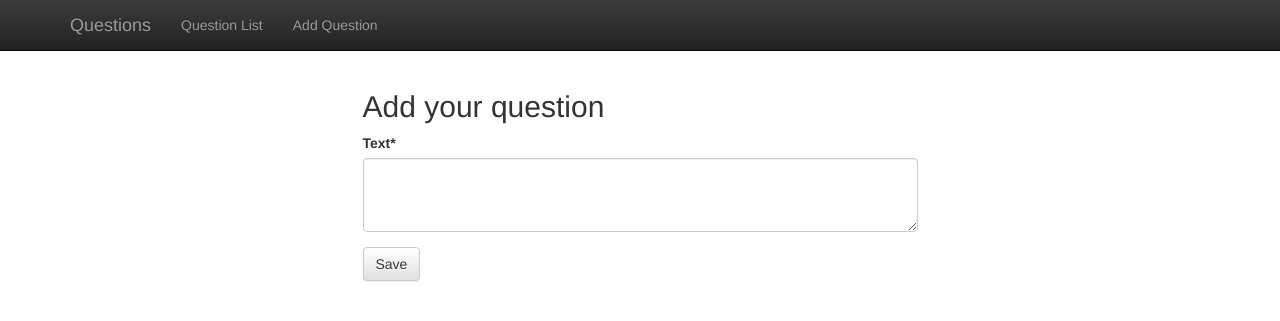
After one commit to eugenzor/questions, a Django app: page /create/ in a window 1280 px wide. The commit adds this page. Shown: the top 321 px of the page. Run offline with Django 3.2, Linux system fonts and the light colour scheme; some libraries are stand-ins or nearby versions.

Commit message:
Project is working

```diff
--- a/pytest.ini
+++ b/pytest.ini
@@ -1,6 +1,6 @@
 [pytest]
 python_files=test*.py
-DJANGO_SETTINGS_MODULE = application.settings.test
+DJANGO_SETTINGS_MODULE = questions.settings.test
 ;addopts = --nomigrations --cov=. --cov-report=html --pep8 --pylint
 pep8maxlinelength = 119
 ;addopts = --nomigrations --cov=. --cov-report=html
--- /dev/null
+++ b/questions/forms.py
@@ -0,0 +1,17 @@
+from django.forms import ModelForm, Textarea
+from .models import QuestionVersioned, Answer
+
+
+class QuestionForm(ModelForm):
+    class Meta:
+        model = QuestionVersioned
+        fields = ['text']
+        widgets = {
+            'text': Textarea(attrs={'rows': 3}),
+        }
+
+class AnswerForm(ModelForm):
+    class Meta:
+        model = Answer
+        fields = ['text']
+        labels = {'text': ''}
--- /dev/null
+++ b/questions/models.py
@@ -0,0 +1,67 @@
+from django.db import models
+from django.db import transaction
+
+
+class CreatedAtFormatMixin(object):
+    def get_created_at(self, fmt="%d/%m/%y %H:%M"):
+        return self.created_at.strftime(fmt)
+
+
+class Subject(models.Model):
+    created_at = models.DateTimeField(auto_now_add=True)
+
+    def __str__(self):
+        return self.pk
+
+
+class Question(CreatedAtFormatMixin, models.Model):
+    subject = models.ForeignKey(Subject, on_delete=models.CASCADE)
+    actual = models.BooleanField(default=True, db_index=True)
+    created_at = models.DateTimeField(auto_now_add=True)
+    text = models.CharField(max_length=255)
+    edit_count = models.PositiveIntegerField(default=0)
+    answer_count = models.PositiveIntegerField(default=0)
+
+    class Meta:
+        ordering = ["created_at"]
+
+    def __str__(self):
+        return "%d %s" % (self.subject_id, self.text)
+
+
+class QuestionVersioned(Question):
+    class Meta:
+        proxy = True
+
+    @transaction.atomic
+    def save(self):
+        if self.pk:
+            Question.objects.filter(subject_id=self.subject_id).update(actual=False)
+            self.pk = None
+            self.created_at = None
+            self.actual = True
+            self.edit_count += 1
+        else:
+            subject = Subject()
+            subject.save()
+            self.subject = subject
+        return super(QuestionVersioned, self).save()
+
+
+class Answer(CreatedAtFormatMixin, models.Model):
+    question = models.ForeignKey(Question, on_delete=models.CASCADE)
+    created_at = models.DateTimeField(auto_now_add=True)
+    text = models.CharField(max_length=255)
+
+    class Meta:
+        ordering = ["created_at"]
+
+    @transaction.atomic
+    def save(self):
+        if not self.pk:
+            self.question.answer_count += 1
+            self.question.save()
+        return super(Answer, self).save()
+
+    def __str__(self):
+        return "%d %s" % (self.question_id, self.text)
--- a/questions/settings/base.py
+++ b/questions/settings/base.py
@@ -25,6 +25,8 @@ INSTALLED_APPS = [
     'django.contrib.messages',
     'django.contrib.staticfiles',
     'django.contrib.sites',
+
+    'crispy_forms',
 
     'questions',
 ]
@@ -96,3 +98,5 @@ STATICFILES_DIRS = [
 ]
 
 STATIC_ROOT = os.path.join(BASE_DIR, "static")
+
+CRISPY_TEMPLATE_PACK = 'bootstrap3'
--- a/questions/static/css/base.css
+++ b/questions/static/css/base.css
@@ -3,3 +3,11 @@ body {
     padding-bottom: 40px;
     height: 100%;
 }
+
+.answers div{
+    margin-bottom: 20px;
+}
+
+.answer-form #id_text {
+    width: 100%
+}
--- a/questions/templates/base.html
+++ b/questions/templates/base.html
@@ -4,7 +4,7 @@
     <head>
         <meta charset="utf-8">
         <meta http-equiv="x-ua-compatible" content="ie=edge">
-        <title>{% block title %}Django Project{% endblock title %}</title>
+        <title>{% block title %}Questions Project{% endblock title %}</title>
         <meta name="viewport" content="width=device-width, initial-scale=1.0">
         <meta name="description" content="">
         <meta name="author" content="">
@@ -49,14 +49,15 @@
                         <span class="icon-bar"></span>
                         <span class="icon-bar"></span>
                     </button>
-                    <a class="navbar-brand" href="{% url 'home' %}">Django Project</a>
+                    <a class="navbar-brand" href="{% url 'question_list' %}">Questions</a>
                 </div>
                 <div id="navbar" class="collapse navbar-collapse">
+
+                    <ul class="nav navbar-nav">
+                        <li><a href="{% url 'question_list' %}">Question List</a></li>
+                        <li><a href="{% url 'question_create' %}">Add Question</a></li>
+                    </ul>
 {% comment %}
-                    <ul class="nav navbar-nav">
-                        <li><a href="{% url 'list' %}">Menu</a></li>
-                    </ul>
-
                     <ul class="nav navbar-nav navbar-right">
                         <li class="nav-item">
                             <a id="log-in-link" class="nav-link" href="{% url 'account_login' %}">"Sign In"</a>
--- /dev/null
+++ b/questions/templates/questions/question_create.html
@@ -0,0 +1,19 @@
+{% extends 'base.html' %}
+{% load crispy_forms_tags %}
+
+{% block title %}{{ block.super }} | New Question {% endblock title %}
+
+{% block content %}
+    <div class="row">
+        <div class="col-sm-6 col-sm-offset-3">
+
+            <h2>Add your question</h2>
+
+            <form action="" method="post">{% csrf_token %}
+                {{ form | crispy }}
+                <input class="btn btn-default" type="submit" value="Save" />
+            </form>
+        </div>
+    </div>
+
+{% endblock %}
--- a/questions/urls.py
+++ b/questions/urls.py
@@ -3,7 +3,16 @@ from django.contrib import admin
 
 from django.views.generic import TemplateView
 
+from .views import QuestionListView, QuestionCreateView, QuestionUpdateView, QuestionAnswerView, \
+    OldQuestionsView, TotalAnswersView
+
 urlpatterns = [
-    url(r'^$', TemplateView.as_view(template_name='pages/home.html'), name='home'),
+    url(r'^$', QuestionListView.as_view(), name='question_list'),
+    url(r'^create/$', QuestionCreateView.as_view(), name='question_create'),
+    url(r'^update/(?P<pk>[0-9]+)/$', QuestionUpdateView.as_view(), name='question_update'),
+    url(r'^answer/(?P<pk>[0-9]+)/$', QuestionAnswerView.as_view(), name='question_answer'),
+    url(r'^old-questions/(?P<pk>[0-9]+)/$', OldQuestionsView.as_view(), name='old_questions'),
+    url(r'^total-answers/(?P<pk>[0-9]+)/$', TotalAnswersView.as_view(), name='total_answers'),
+
     url(r'^admin/', admin.site.urls),
 ]
--- /dev/null
+++ b/questions/views.py
@@ -0,0 +1,72 @@
+from django.contrib.messages.views import SuccessMessageMixin
+from django.http import Http404
+from django.shortcuts import get_object_or_404
+from django.views.generic import ListView, CreateView, UpdateView, TemplateView
+from django.urls import reverse, reverse_lazy
+from .models import Question, QuestionVersioned, Answer
+from .forms import QuestionForm, AnswerForm
+
+
+class QuestionListView(ListView):
+    def get_queryset(self):
+        query_set = Question.objects.filter(actual=True)
+        return query_set
+
+
+class QuestionVersionsView(ListView):
+    model = QuestionVersioned
+
+
+class QuestionCreateView(SuccessMessageMixin, CreateView):
+    model = QuestionVersioned
+    form_class = QuestionForm
+    template_name = 'questions/question_create.html'
+    success_url = reverse_lazy('question_list')
+    success_message = 'Question was successfully saved'
+
+
+class QuestionUpdateView(SuccessMessageMixin, UpdateView):
+    model = QuestionVersioned
+    form_class = QuestionForm
+    template_name = 'questions/question_update.html'
+    success_message = 'Question was successfully updated'
+
+    def get_success_url(self):
+        self.object.pk
+        return reverse('question_answer', kwargs={'pk': self.object.pk})
+
+
+class QuestionAnswerView(SuccessMessageMixin, CreateView):
+    model = Answer
+    form_class = AnswerForm
+    template_name = 'questions/question_answer.html'
+    success_message = 'Answer was successfully saved'
+
+    def get_success_url(self):
+        return reverse('question_answer', kwargs={'pk': self.kwargs['pk']})
+
+    def get_context_data(self, **kwargs):
+        kwargs['question'] = get_object_or_404(Question, pk=self.kwargs['pk'])
+        return super(QuestionAnswerView, self).get_context_data(**kwargs)
+
+    def form_valid(self, form):
+        form.instance.question = get_object_or_404(Question, pk=self.kwargs['pk'])
+        if not form.instance.question.actual:
+            raise Http404('Question is not loger available for answering')
+        return super(QuestionAnswerView, self).form_valid(form)
+
+
+class OldQuestionsView(TemplateView):
+    template_name = 'questions/answer_list.html'
+
+    def get_context_data(self, **kwargs):
+        questions = Question.objects.filter(subject_id=self.kwargs['pk'], actual=False).prefetch_related('answer_set')
+        return locals()
+
+class TotalAnswersView(TemplateView):
+    template_name = 'questions/answer_list.html'
+
+    def get_context_data(self, **kwargs):
+        questions = Question.objects.filter(subject_id=self.kwargs['pk'])\
+            .prefetch_related('answer_set').order_by('-actual')
+        return locals()
--- a/requirements.txt
+++ b/requirements.txt
@@ -9,3 +9,5 @@ pytest-django==3.0.0
 pytest-flake8==0.6
 pytest-pep8==1.0.6
 pytest-pylint==0.6.0
+
+django-crispy-forms
```
Also changed, not shown: questions/admin.py (added, +19 -0 lines), questions/settings/test.py (+0 -8 lines), questions/templates/questions/answer_list.html (added, +31 -0 lines), questions/templates/questions/question_answer.html (added, +57 -0 lines), questions/templates/questions/question_list.html (added, +32 -0 lines), questions/templates/questions/question_update.html (added, +19 -0 lines), questions/tests.py (+49 -0 lines), questions/migrations/0001_initial.py (added), questions/migrations/__init__.py (added).
